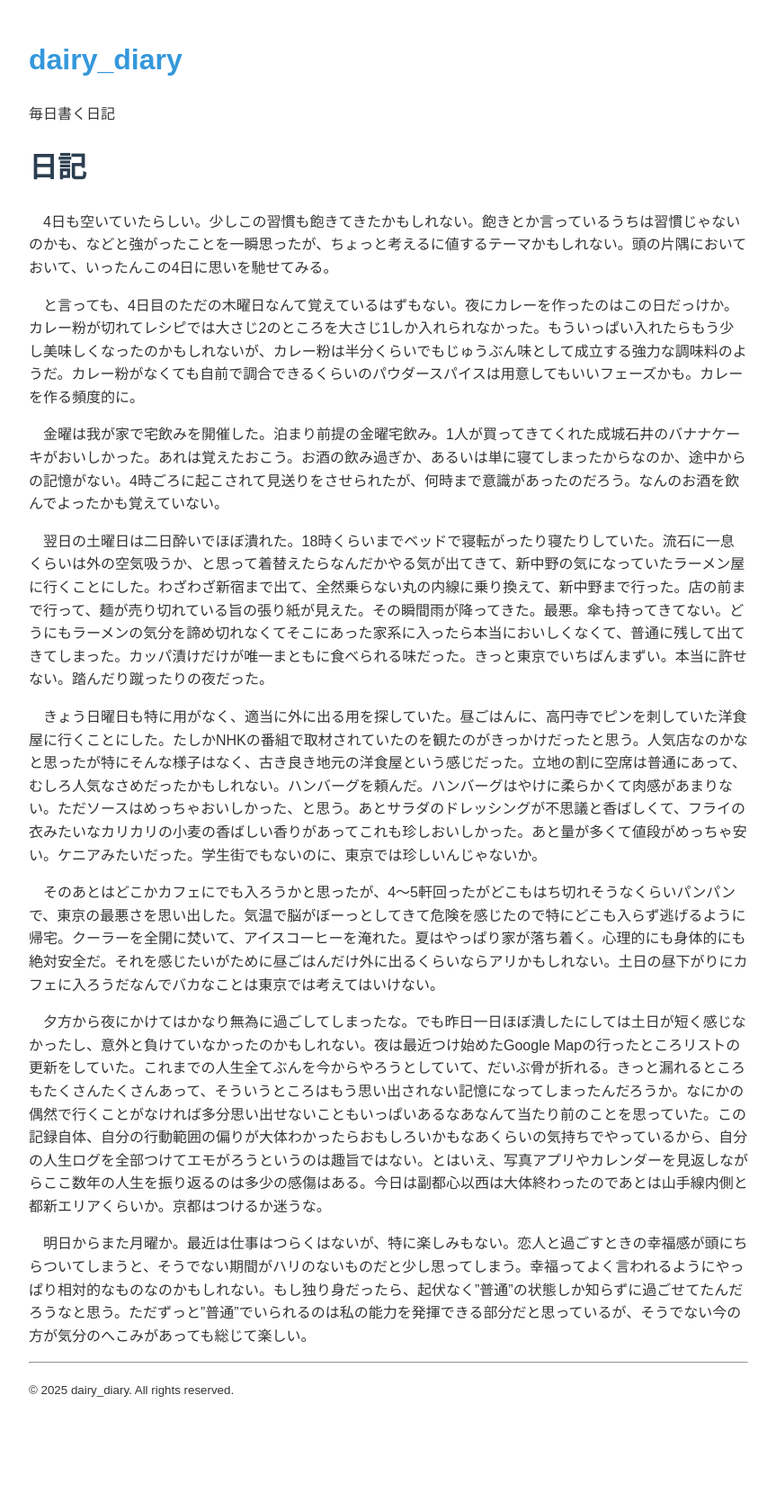
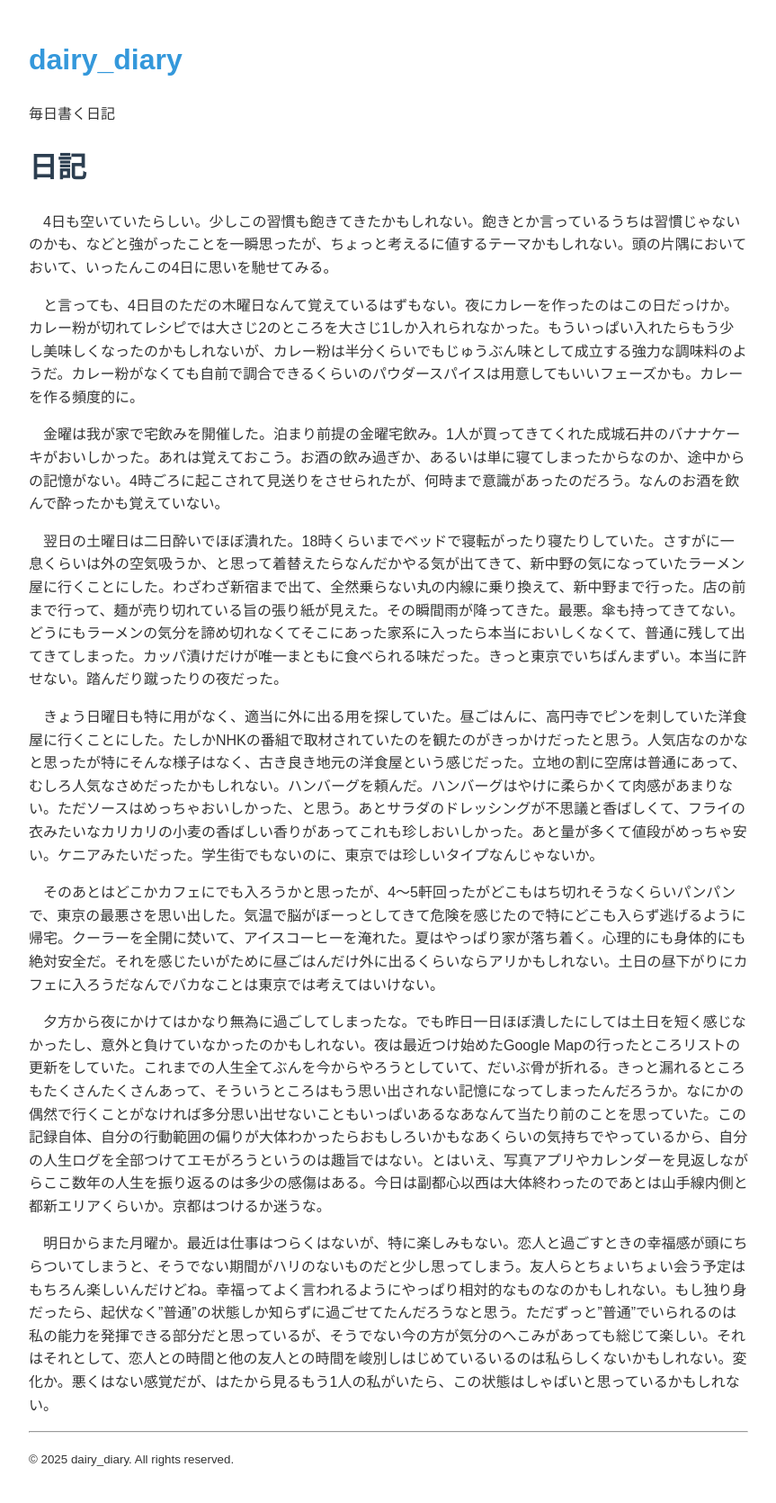
Before and after one commit to hika-pan/daily_diary, a Jekyll site: the page built from diary/2025/07/20250706.md, in a window 1280 px wide. Shown: the whole page at 90% size, without its empty margins (208-1071 px from the left). Built offline with Jekyll 4.4.1, drawn with Linux system fonts in a browser that asks for light colours; our own code applies the rules of GitHub Pages for plain Markdown files; before the commit the page ends 1593 px from its top, so only the background shows below that.

Commit message:
誤字訂正・追記

```diff
--- a/diary/2025/07/20250706.md
+++ b/diary/2025/07/20250706.md
@@ -4,14 +4,14 @@
 
 　と言っても、4日目のただの木曜日なんて覚えているはずもない。夜にカレーを作ったのはこの日だっけか。カレー粉が切れてレシピでは大さじ2のところを大さじ1しか入れられなかった。もういっぱい入れたらもう少し美味しくなったのかもしれないが、カレー粉は半分くらいでもじゅうぶん味として成立する強力な調味料のようだ。カレー粉がなくても自前で調合できるくらいのパウダースパイスは用意してもいいフェーズかも。カレーを作る頻度的に。
 
-　金曜は我が家で宅飲みを開催した。泊まり前提の金曜宅飲み。1人が買ってきてくれた成城石井のバナナケーキがおいしかった。あれは覚えたおこう。お酒の飲み過ぎか、あるいは単に寝てしまったからなのか、途中からの記憶がない。4時ごろに起こされて見送りをさせられたが、何時まで意識があったのだろう。なんのお酒を飲んでよったかも覚えていない。
+　金曜は我が家で宅飲みを開催した。泊まり前提の金曜宅飲み。1人が買ってきてくれた成城石井のバナナケーキがおいしかった。あれは覚えておこう。お酒の飲み過ぎか、あるいは単に寝てしまったからなのか、途中からの記憶がない。4時ごろに起こされて見送りをさせられたが、何時まで意識があったのだろう。なんのお酒を飲んで酔ったかも覚えていない。
 
-　翌日の土曜日は二日酔いでほぼ潰れた。18時くらいまでベッドで寝転がったり寝たりしていた。流石に一息くらいは外の空気吸うか、と思って着替えたらなんだかやる気が出てきて、新中野の気になっていたラーメン屋に行くことにした。わざわざ新宿まで出て、全然乗らない丸の内線に乗り換えて、新中野まで行った。店の前まで行って、麺が売り切れている旨の張り紙が見えた。その瞬間雨が降ってきた。最悪。傘も持ってきてない。どうにもラーメンの気分を諦め切れなくてそこにあった家系に入ったら本当においしくなくて、普通に残して出てきてしまった。カッパ漬けだけが唯一まともに食べられる味だった。きっと東京でいちばんまずい。本当に許せない。踏んだり蹴ったりの夜だった。
+　翌日の土曜日は二日酔いでほぼ潰れた。18時くらいまでベッドで寝転がったり寝たりしていた。さすがに一息くらいは外の空気吸うか、と思って着替えたらなんだかやる気が出てきて、新中野の気になっていたラーメン屋に行くことにした。わざわざ新宿まで出て、全然乗らない丸の内線に乗り換えて、新中野まで行った。店の前まで行って、麺が売り切れている旨の張り紙が見えた。その瞬間雨が降ってきた。最悪。傘も持ってきてない。どうにもラーメンの気分を諦め切れなくてそこにあった家系に入ったら本当においしくなくて、普通に残して出てきてしまった。カッパ漬けだけが唯一まともに食べられる味だった。きっと東京でいちばんまずい。本当に許せない。踏んだり蹴ったりの夜だった。
 
-　きょう日曜日も特に用がなく、適当に外に出る用を探していた。昼ごはんに、高円寺でピンを刺していた洋食屋に行くことにした。たしかNHKの番組で取材されていたのを観たのがきっかけだったと思う。人気店なのかなと思ったが特にそんな様子はなく、古き良き地元の洋食屋という感じだった。立地の割に空席は普通にあって、むしろ人気なさめだったかもしれない。ハンバーグを頼んだ。ハンバーグはやけに柔らかくて肉感があまりない。ただソースはめっちゃおいしかった、と思う。あとサラダのドレッシングが不思議と香ばしくて、フライの衣みたいなカリカリの小麦の香ばしい香りがあってこれも珍しおいしかった。あと量が多くて値段がめっちゃ安い。ケニアみたいだった。学生街でもないのに、東京では珍しいんじゃないか。
+　きょう日曜日も特に用がなく、適当に外に出る用を探していた。昼ごはんに、高円寺でピンを刺していた洋食屋に行くことにした。たしかNHKの番組で取材されていたのを観たのがきっかけだったと思う。人気店なのかなと思ったが特にそんな様子はなく、古き良き地元の洋食屋という感じだった。立地の割に空席は普通にあって、むしろ人気なさめだったかもしれない。ハンバーグを頼んだ。ハンバーグはやけに柔らかくて肉感があまりない。ただソースはめっちゃおいしかった、と思う。あとサラダのドレッシングが不思議と香ばしくて、フライの衣みたいなカリカリの小麦の香ばしい香りがあってこれも珍しおいしかった。あと量が多くて値段がめっちゃ安い。ケニアみたいだった。学生街でもないのに、東京では珍しいタイプなんじゃないか。
 
 　そのあとはどこかカフェにでも入ろうかと思ったが、4〜5軒回ったがどこもはち切れそうなくらいパンパンで、東京の最悪さを思い出した。気温で脳がぼーっとしてきて危険を感じたので特にどこも入らず逃げるように帰宅。クーラーを全開に焚いて、アイスコーヒーを淹れた。夏はやっぱり家が落ち着く。心理的にも身体的にも絶対安全だ。それを感じたいがために昼ごはんだけ外に出るくらいならアリかもしれない。土日の昼下がりにカフェに入ろうだなんでバカなことは東京では考えてはいけない。
 
-　夕方から夜にかけてはかなり無為に過ごしてしまったな。でも昨日一日ほぼ潰したにしては土日が短く感じなかったし、意外と負けていなかったのかもしれない。夜は最近つけ始めたGoogle Mapの行ったところリストの更新をしていた。これまでの人生全てぶんを今からやろうとしていて、だいぶ骨が折れる。きっと漏れるところもたくさんたくさんあって、そういうところはもう思い出されない記憶になってしまったんだろうか。なにかの偶然で行くことがなければ多分思い出せないこともいっぱいあるなあなんて当たり前のことを思っていた。この記録自体、自分の行動範囲の偏りが大体わかったらおもしろいかもなあくらいの気持ちでやっているから、自分の人生ログを全部つけてエモがろうというのは趣旨ではない。とはいえ、写真アプリやカレンダーを見返しながらここ数年の人生を振り返るのは多少の感傷はある。今日は副都心以西は大体終わったのであとは山手線内側と都新エリアくらいか。京都はつけるか迷うな。
+　夕方から夜にかけてはかなり無為に過ごしてしまったな。でも昨日一日ほぼ潰したにしては土日を短く感じなかったし、意外と負けていなかったのかもしれない。夜は最近つけ始めたGoogle Mapの行ったところリストの更新をしていた。これまでの人生全てぶんを今からやろうとしていて、だいぶ骨が折れる。きっと漏れるところもたくさんたくさんあって、そういうところはもう思い出されない記憶になってしまったんだろうか。なにかの偶然で行くことがなければ多分思い出せないこともいっぱいあるなあなんて当たり前のことを思っていた。この記録自体、自分の行動範囲の偏りが大体わかったらおもしろいかもなあくらいの気持ちでやっているから、自分の人生ログを全部つけてエモがろうというのは趣旨ではない。とはいえ、写真アプリやカレンダーを見返しながらここ数年の人生を振り返るのは多少の感傷はある。今日は副都心以西は大体終わったのであとは山手線内側と都新エリアくらいか。京都はつけるか迷うな。
 
-　明日からまた月曜か。最近は仕事はつらくはないが、特に楽しみもない。恋人と過ごすときの幸福感が頭にちらついてしまうと、そうでない期間がハリのないものだと少し思ってしまう。幸福ってよく言われるようにやっぱり相対的なものなのかもしれない。もし独り身だったら、起伏なく"普通"の状態しか知らずに過ごせてたんだろうなと思う。ただずっと"普通"でいられるのは私の能力を発揮できる部分だと思っているが、そうでない今の方が気分のへこみがあっても総じて楽しい。
+　明日からまた月曜か。最近は仕事はつらくはないが、特に楽しみもない。恋人と過ごすときの幸福感が頭にちらついてしまうと、そうでない期間がハリのないものだと少し思ってしまう。友人らとちょいちょい会う予定はもちろん楽しいんだけどね。幸福ってよく言われるようにやっぱり相対的なものなのかもしれない。もし独り身だったら、起伏なく"普通"の状態しか知らずに過ごせてたんだろうなと思う。ただずっと"普通"でいられるのは私の能力を発揮できる部分だと思っているが、そうでない今の方が気分のへこみがあっても総じて楽しい。それはそれとして、恋人との時間と他の友人との時間を峻別しはじめているいるのは私らしくないかもしれない。変化か。悪くはない感覚だが、はたから見るもう1人の私がいたら、この状態はしゃばいと思っているかもしれない。
```
